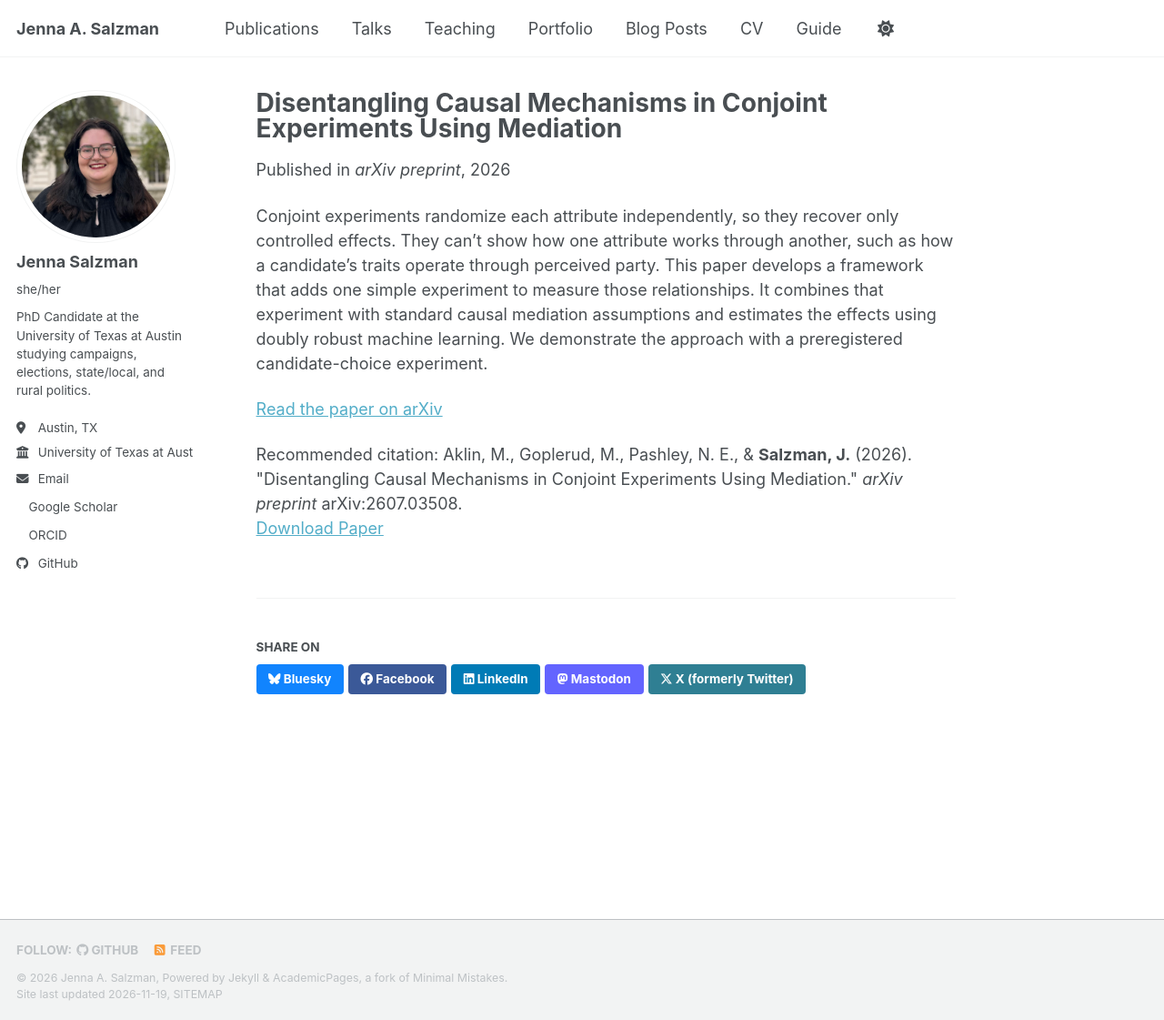
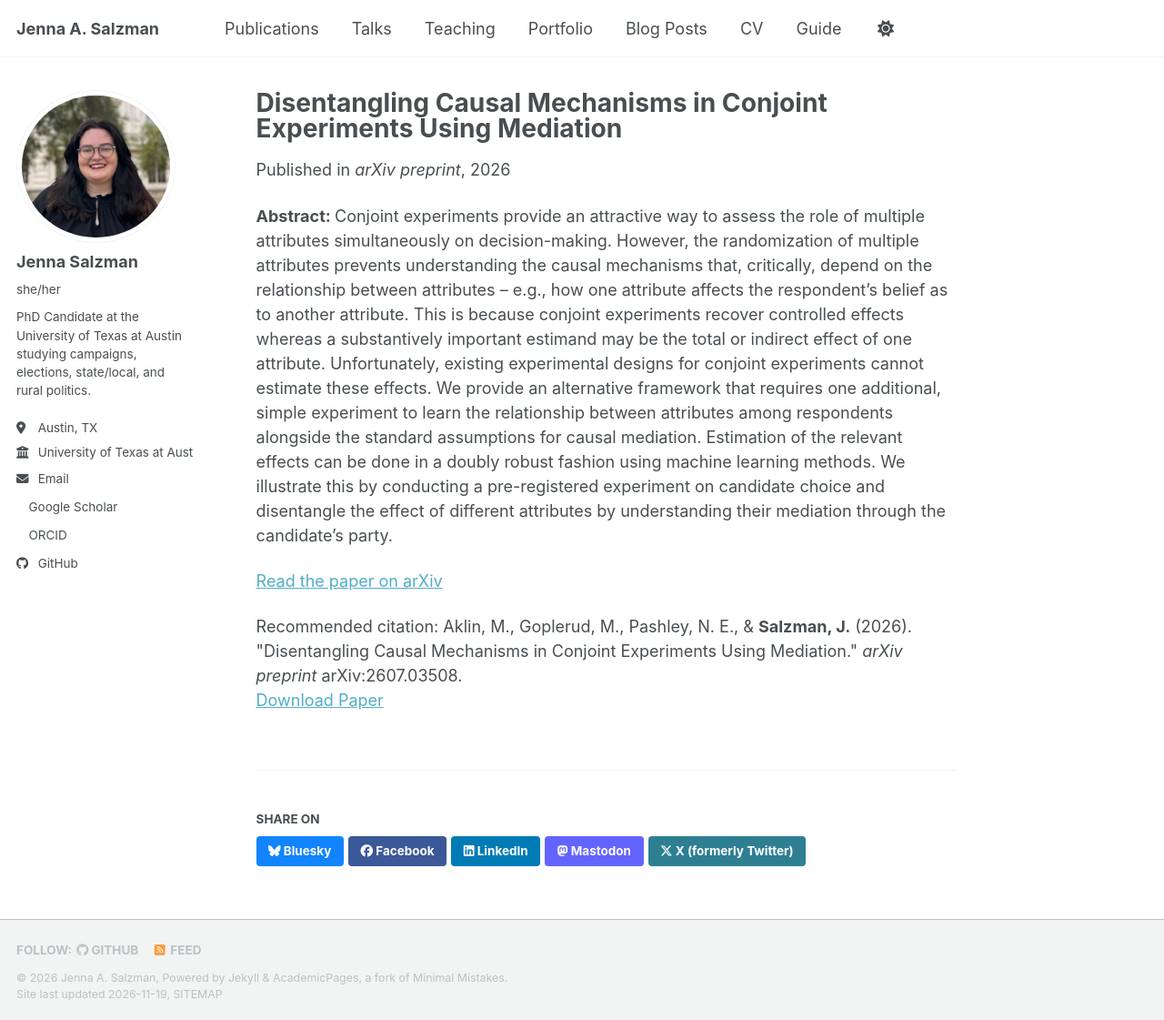
Before and after one commit to jasalzman/jasalzman.github.io, a Jekyll site: the page built from _publications/2026-07-03-conjoint-mediation.md, in a window 1280 px wide and 1121 px high. Shown: the whole window at 91% size. Built offline with Jekyll 4.4.1, drawn with Linux system fonts in a browser that asks for light colours; a script bundle is joined from its source files by our own code; a style sheet for code colours, icons or effects is not loaded.

Commit message:
Update 2026-07-03-conjoint-mediation.md

```diff
--- a/_publications/2026-07-03-conjoint-mediation.md
+++ b/_publications/2026-07-03-conjoint-mediation.md
@@ -9,6 +9,6 @@ venue: 'arXiv preprint'
 paperurl: 'https://arxiv.org/abs/2607.03508'
 citation: 'Aklin, M., Goplerud, M., Pashley, N. E., & <b>Salzman, J.</b> (2026). &quot;Disentangling Causal Mechanisms in Conjoint Experiments Using Mediation.&quot; <i>arXiv preprint</i> arXiv:2607.03508.'
 ---
-Conjoint experiments randomize each attribute independently, so they recover only controlled effects. They can't show how one attribute works through another, such as how a candidate's traits operate through perceived party. This paper develops a framework that adds one simple experiment to measure those relationships. It combines that experiment with standard causal mediation assumptions and estimates the effects using doubly robust machine learning. We demonstrate the approach with a preregistered candidate-choice experiment.
+<b> Abstract: </b> Conjoint experiments provide an attractive way to assess the role of multiple attributes simultaneously on decision-making. However, the randomization of multiple attributes prevents understanding the causal mechanisms that, critically, depend on the relationship between attributes -- e.g., how one attribute affects the respondent's belief as to another attribute. This is because conjoint experiments recover controlled effects whereas a substantively important estimand may be the total or indirect effect of one attribute. Unfortunately, existing experimental designs for conjoint experiments cannot estimate these effects. We provide an alternative framework that requires one additional, simple experiment to learn the relationship between attributes among respondents alongside the standard assumptions for causal mediation. Estimation of the relevant effects can be done in a doubly robust fashion using machine learning methods. We illustrate this by conducting a pre-registered experiment on candidate choice and disentangle the effect of different attributes by understanding their mediation through the candidate's party.
 
 [Read the paper on arXiv](https://arxiv.org/abs/2607.03508)
```
